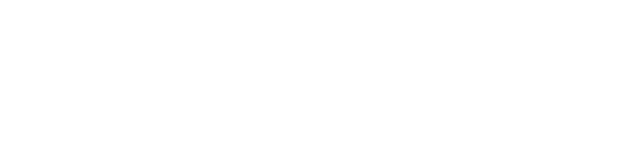
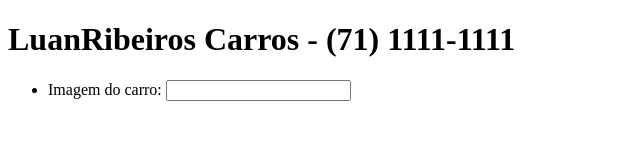
Before and after one commit to luanribeiros/learning-javascript-ninja, a plain HTML site: page challenge-29/index.html in a window 1280 px wide. Shown: the whole page, without its empty margins (0-640 px from the left). Drawn offline with Linux system fonts and the light colour scheme.

Commit message:
criando formulários de nossa app

```diff
--- a/challenge-29/company.json
+++ b/challenge-29/company.json
@@ -1,4 +1,4 @@
 {
   "name": "LuanRibeiros Carros",
-  "phone": "(11) 4285-5932"
+  "phone": "(71) 1111-1111"
 }
--- a/challenge-29/index.html
+++ b/challenge-29/index.html
@@ -8,6 +8,21 @@
 	</head>
 	<body>
 
+		<header>
+			<h1>
+				<span>LuanRibeiros Carros</span> -
+				<span>(71) 1111-1111</span>
+			</h1>
+		</header>
+
+		<form action="/" data-js="form-register">
+			<ul>
+				<li>
+					<label>Imagem do carro:</label>
+					<input type="url">
+				</li>
+			</ul>
+		</form>
 
 		<script src="challenge-29.js"></script>
 	</body>
```
